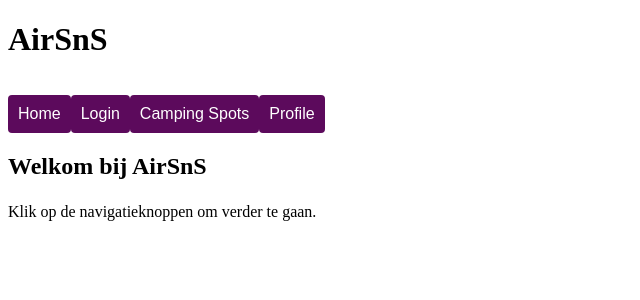
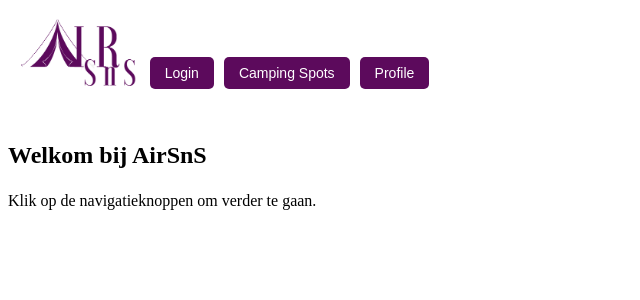
Before and after one commit to SimonSoetens/airsns-2024-front, a Vue app: page / in a window 1280 px wide. Shown: the top 300 px of the page, without its empty margins (0-640 px from the left). Built offline with nearby package versions, Linux system fonts and the light colour scheme.

Commit message:
updates aan styling

```diff
--- a/src/App.vue
+++ b/src/App.vue
@@ -1,15 +1,15 @@
 <template>
   <div id="app">
     <header>
-      <h1>AirSnS</h1>
+      <a @click="currentView = 'HomePage'" class="logo-link">
+        <img src="@/assets/Schermafbeelding 2024-12-08 003816.png" alt="AirSnS Logo" class="logo" />
+      </a>
       <nav>
-        <button @click="currentView = 'HomePage'">Home</button>
         <button @click="currentView = 'LoginPage'">Login</button>
-        <button @click="currentView = 'CampingSpotsPage'">Camping Spots</button>
+        <button @click="currentView = 'CampingSpots'">Camping Spots</button>
         <button @click="currentView = 'ProfilePage'">Profile</button>
       </nav>
     </header>
-
     <main>
       <component :is="currentView" />
     </main>
@@ -38,5 +38,35 @@ export default {
 </script>
 
 <style>
-/* Voeg je CSS-styling hier toe */
+/* Styling om de afbeelding en navigatie netjes weer te geven */
+header {
+  display: flex;
+  align-items: center;
+  padding: 10px;
+}
+
+.logo-link {
+  cursor: pointer;
+}
+
+.logo {
+  height: 70px; /* Pas aan naar de gewenste grootte */
+  margin-right: 0px;
+}
+
+nav button {
+  margin-left: 10px;
+  background-color: #5c0a5c;
+  color: white;
+  border: none;
+  border-radius: 5px;
+  padding: 8px 15px;
+  cursor: pointer;
+  font-size: 14px;
+}
+
+nav button:hover {
+  background-color: #901090;
+  color: white;
+}
 </style>
--- a/src/components/LoginPage.vue
+++ b/src/components/LoginPage.vue
@@ -1,7 +1,5 @@
 <template>
   <div id="login-page">
-    <h1>Login of Registreren</h1>
-
     <!-- Navigatieknoppen -->
     <nav>
       <button @click="currentView = 'login'">Inloggen</button>
```
Also changed, not shown: src/assets/Schermafbeelding 2024-12-08 003816.png (added), src/assets/logo.png (deleted).
